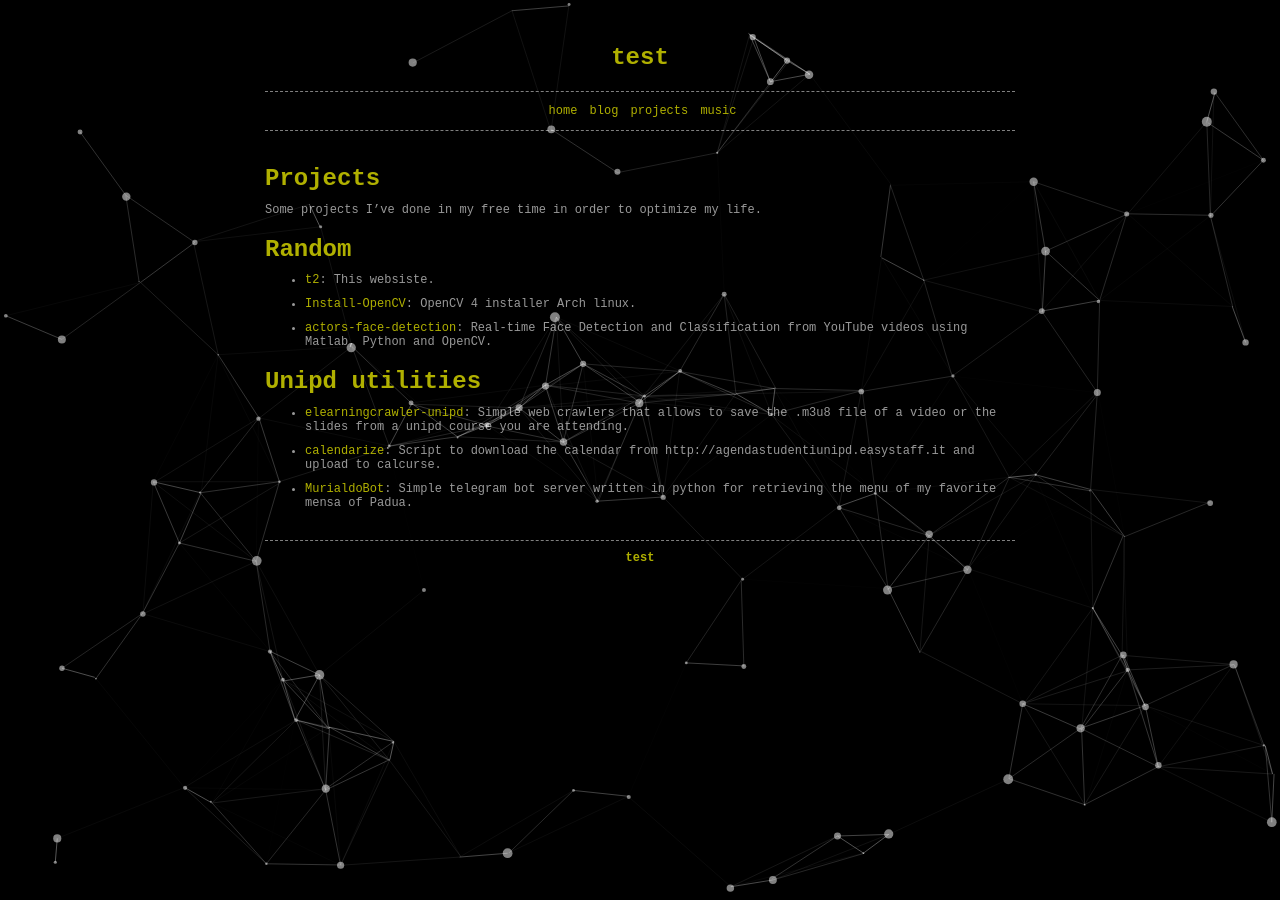
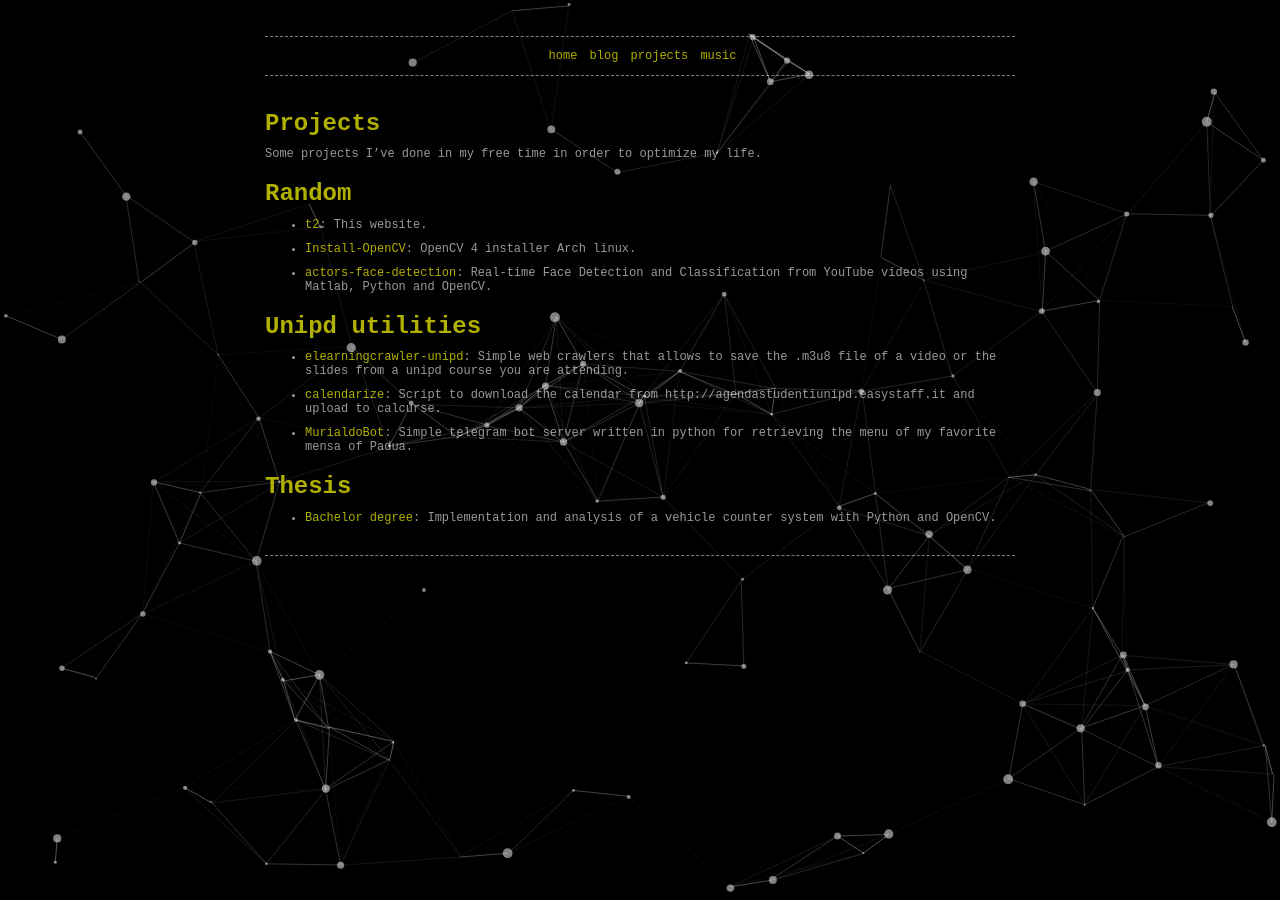
Before and after one commit to donaldssh/donaldssh.github.io, a Jekyll site: the page built from projects.md, in a window 1280 px wide. Built offline with Jekyll 4.4.1, drawn with Linux system fonts in a browser that asks for light colours; our own code applies the rules of GitHub Pages for plain Markdown files.

```diff
--- a/_includes/footer.html
+++ b/_includes/footer.html
@@ -1,7 +1,7 @@
 <div class="row">
   <div class="col-lg-8 col-lg-offset-2">
     <footer>
-      {{ site.bye_message }}
+<!--       {{ site.bye_message }} -->
     </footer>
   </div>
 </div>
--- a/_includes/header.html
+++ b/_includes/header.html
@@ -1,8 +1,7 @@
 <header class="row">
   <div class="col-lg-8 col-lg-offset-2">
-    <h1 class="">test</h1>
-    <p>
-
+<!--     <h1 class="">test</h1> -->
+<!--     <p> -->
   </div>
 </header>
 
--- a/projects.md
+++ b/projects.md
@@ -7,7 +7,7 @@
 Some projects I've done in my free time in order to optimize my life.
 
 # Random
-* [t2](https://github.com/donaldssh/t2){:target="_blank"}: This websiste.
+* [t2](https://github.com/donaldssh/t2){:target="_blank"}: This website.
 
 * [Install-OpenCV](https://github.com/donaldssh/Install-OpenCV){:target="_blank"}: OpenCV 4 installer Arch linux.
 
@@ -21,3 +21,7 @@
 * [calendarize](https://github.com/donaldssh/calendarize){:target="_blank"}: Script to download the calendar from http://agendastudentiunipd.easystaff.it and upload to calcurse.
 
 * [MurialdoBot](https://github.com/donaldssh/MurialdoBot){:target="_blank"}: Simple telegram bot server written in python for retrieving the menu of my favorite mensa of Padua.
+
+# Thesis
+
+* [Bachelor degree](https://amslaurea.unibo.it/18966/){:target="_blank"}: Implementation and analysis of a vehicle counter system with Python and OpenCV.
```
Also changed, not shown: _posts/2020/2020-03-14-opencv.md (added, +69 -0 lines), _posts/2020/2020-07-13-test.md (deleted, +0 -12 lines).
